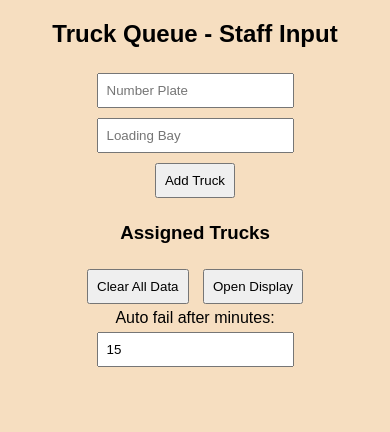
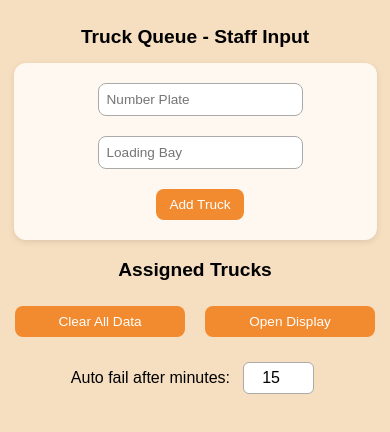
Before and after one commit to YolkFinggers/truckQueue-lite, a plain HTML site: page index.html in a window 390 px wide. Drawn offline with Linux system fonts and the light colour scheme.

Commit message:
UI update
Responsive layout for phone, tablets, and large screen (laptop, tv, etc...)

```diff
--- a/index.html
+++ b/index.html
@@ -6,6 +6,12 @@
   <link rel="stylesheet" href="src/css/assign.css">
 </head>
 <body>
+  <div class="layout">
+  <div class="left-sidebar">
+    <!-- Put extra stuff here -->
+  </div>
+
+  <div class="main">
     <h2>Truck Queue - Staff Input</h2>
 
     <form id="truckForm">
@@ -21,14 +27,25 @@
     </form>
 
     <h3>Assigned Trucks</h3>
-
     <div id="assignedList" class="truck-list"></div>
 
+    <div class="button-group">
       <button id="clearStorageBtn">Clear All Data</button>
       <button id="openDisplay">Open Display</button>
-  <br>
+    </div>
+
+    <div class="auto-fail-container">
       <label for="failTime">Auto fail after minutes:</label>
-<input type="number" id="failTime" value="15" min="1" step="1">
+      <input type="number" id="failTime" value="15" min="1" max="99" step="1">
+    </div>
+  </div>
+
+  <div class="right-sidebar">
+    <!-- Put extra stuff here -->
+  </div>
+</div>
+
+
 
   <script src="src/js/assign.js"></script>
 </body>
--- a/src/css/assign.css
+++ b/src/css/assign.css
@@ -1,24 +1,145 @@
 body {
   font-family: Arial, sans-serif;
   background-color: rgb(246, 222, 192);
-text-align: center;
-  margin: 20px;
+  text-align: center;
+  margin: 0;
+  padding: 20px;
 }
 
+h2, h3 {
+  margin-bottom: 15px;
+}
+
+/* Form container */
+form {
+  display: flex;
+  flex-direction: column;
+  align-items: center;
+  gap: 10px;
+  max-width: 500px;
+  margin: 0 auto;
+  background: #fff8f0;
+  padding: 20px;
+  border-radius: 12px;
+  box-shadow: 0 2px 6px rgba(0,0,0,0.1);
+}
+
+/* Inputs and buttons */
 input, button {
   margin: 5px;
-  padding: 8px;
-}
-
-.truck-list {
-  margin-top: 20px;
-}
-
-.truck {
   padding: 10px;
-  border-bottom: 1px solid #ddd;
+  font-size: 1rem;
+  border: 1px solid #aaa;
+  border-radius: 8px;
+  width: 100%;
+  box-sizing: border-box;
 }
 
 button {
   cursor: pointer;
+  background: #f28b30;
+  color: white;
+  border: none;
+  transition: background 0.2s ease;
 }
+
+button:hover {
+  background: #d97706;
+}
+
+/* Assigned trucks list */
+.truck-list {
+  margin-top: 20px;
+  max-width: 600px;
+  margin-left: auto;
+  margin-right: auto;
+}
+
+.truck {
+  padding: 12px;
+  border-bottom: 1px solid #ddd;
+  background: #fff;
+  border-radius: 8px;
+  margin-bottom: 10px;
+}
+
+/* Auto fail input container */
+.auto-fail-container {
+  margin-top: 15px;
+  display: flex;
+  align-items: center;
+  justify-content: center;
+  gap: 8px;
+}
+
+#failTime {
+  width: 8ch; /* only enough for 2 digits */
+  text-align: center;
+  font-size: 1rem;
+  padding: 6px;
+  border: 1px solid #aaa;
+  border-radius: 6px;
+}
+
+.button-group {
+  display: flex;
+  justify-content: center;
+  gap: 10px;
+  margin-top: 15px;
+  flex-wrap: wrap; /* allows stacking if space is too tight */
+}
+
+.button-group button {
+  flex: 0.5; /* makes them equal width on larger screens, change value base on size you want, 1 if you want to fill the entire 50% */
+  min-width: 120px;
+}
+
+/* Layout container */
+.layout {
+  display: flex;
+  flex-direction: column; /* default stack for smaller screens */
+}
+
+/* Sections */
+.left-sidebar,
+.right-sidebar {
+  flex: 1; /* 25% each */
+}
+.main {
+  flex: 2; /* 50% */
+}
+
+/* Apply split only on big screens */
+@media (min-width: 1024px) {
+  .layout {
+    flex-direction: row;
+  }
+}
+
+
+/* Tablet version*/
+@media (max-width: 768px) {
+  form {
+    max-width: 90%;
+  }
+  input, button {
+    font-size: 0.9rem;
+  }
+}
+
+/*Phone version*/
+@media (max-width: 480px) {
+  body {
+    padding: 10px;
+  }
+  form {
+    padding: 15px;
+  }
+  input, button {
+    font-size: 0.85rem;
+    padding: 8px;
+  }
+  h2, h3 {
+    font-size: 1.2rem;
+  }
+}
```
Lines whose indentation alone changed are shown as unchanged.
